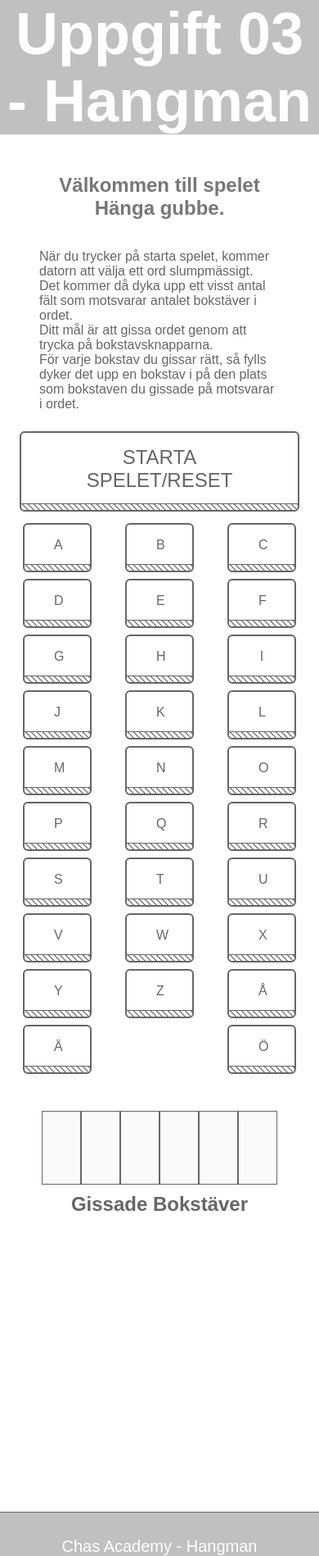
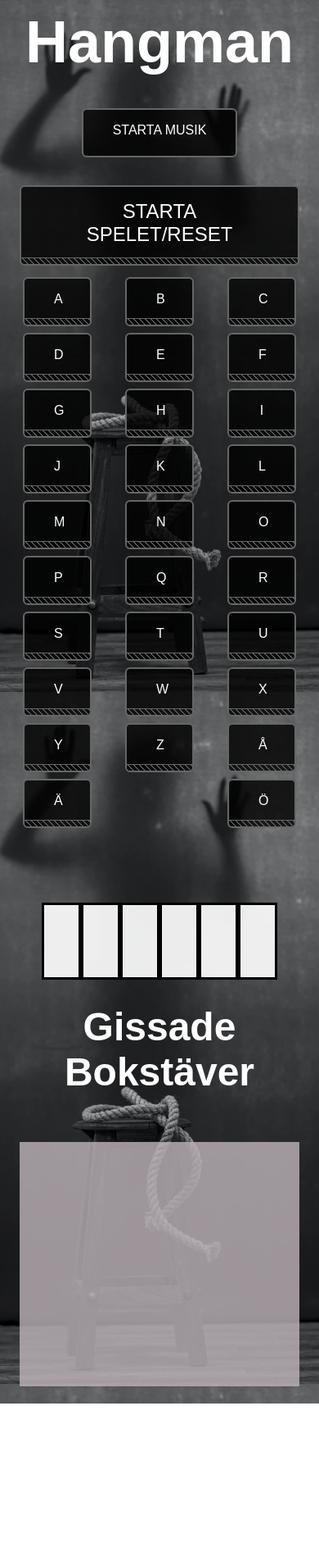
Before and after one commit to chas-academy/u03-js-hangman-mikael-100, a plain HTML site: page index.html in a window 390 px wide. Shown: the whole page at 82% size. After the commit the page ends 1712 px from the top, so only its background shows below. Drawn offline with Linux system fonts and the light colour scheme.

Commit message:
Mike klar

```diff
--- a/css/styles.css
+++ b/css/styles.css
@@ -23,7 +23,7 @@ body {
 }
 
 header {
-  background-color: silver;
+  /* background-color: silver; */
   color: #fff;
   -webkit-box-flex: 0;
   -webkit-flex: none;
@@ -76,8 +76,8 @@ ul {
 }
 
 footer {
-  background-color: silver;
-  border-top: 1px solid #666;
+  /* background-color: silver; */
+  /* border-top: 1px solid #666; */
   margin-top: 20px;
   padding-top: 30px;
   color: #fff;
@@ -115,12 +115,12 @@ footer {
 }
 
 #letterBoxes input {
-  border: 1px solid #666;
-  color: #666;
+  border: 3px solid #000000;
+  color: #000000;
   font-size: 1.5em;
   font-weight: bold;
   line-height: 2em;
-  margin-top: 1em;
+  /* margin-top: 1em; */
   padding: 20px 5px;
   text-align: center;
   width: 2em;
@@ -138,7 +138,7 @@ footer {
   border-radius: 6px;
   border: 0;
   border: 2px solid #666;
-  color: #666;
+  color: #ffffff;
   cursor: pointer;
   display: block;
   font: inherit;
@@ -150,6 +150,7 @@ footer {
   padding: 16px 36px 22px;
   text-decoration: none;
   text-transform: uppercase;
+  background-color: rgba(0, 0, 0, 0.8);
 }
 
 .btn::-moz-focus-inner {
@@ -191,15 +192,16 @@ footer {
 }
 
 .btn--stripe:disabled {
-  background-color: #999;
+  background-color: #ffffff;
   color: #fff;
   border-color: #666;
 }
 
 .btn--stripe:hover {
-  background-color: #666;
+  background-color: #fbfbfb;
   color: #fff;
   border-color: #000;
+  transition: all 0.5s ease;
 }
 
 .btn--stripe:disabled:after,
@@ -220,37 +222,150 @@ footer {
   );
   border-top: 1px solid #000;
 }
-
+/* Mike Style */
+header {
+  display: flex;
+  flex-direction: row;
+  justify-content: center;
+  align-items: center; /* Centrera vertikalt */
+  padding: 10px;
+}
+.knappLat {
+  margin-left: 1.5em;
+  padding-left: 1.5em;
+}
+.knappLat {
+  -moz-user-select: text;
+  background-color: #fff;
+  background: transparent;
+  border-radius: 6px;
+  border: 0;
+  border: 2px solid #666;
+  color: #ffffff;
+  cursor: pointer;
+  display: block;
+  font: inherit;
+  line-height: normal;
+  margin-bottom: 16px;
+  margin: 0;
+  overflow: visible;
+  padding: 0;
+  padding: 16px 36px 22px;
+  text-decoration: none;
+  text-transform: uppercase;
+  background-color: rgba(0, 0, 0, 0.8);
+}
+.h1 {
+  width: 100%;
+}
+.h1 h1 {
+  margin-right: 110px;
+}
+/* h1 {
+  display: flex;
+  align-items: center;
+} */
+/* header {
+  display: flex;
+  justify-content: center;
+} */
+#letterButtons {
+  /* background-color: rgba(191, 181, 186, 0.4); */
+}
 #gissade-bokstaver {
   display: flex;
   flex-direction: row;
   font-size: 2rem;
   color: #000;
+  padding: 20px 20px;
 }
 
 #message {
-  font-size: 2rem;
-  color: #cd0505;
+  font-size: 3rem;
+  color: #ffffff;
   text-align: center;
+  /* background-color: rgba(0, 0, 0, 0.8); */
+  padding: 20px 20px;
+  margin-top: 50px;
 }
 .hang {
   display: flex;
   justify-content: center;
   align-items: center;
   height: 30vh; /* Justera höjden efter ditt behov */
-  margin-top: 10%;
+  margin-top: 20px;
 }
-
+#hangman {
+  margin-top: 80px;
+}
+h2 {
+  margin-top: 20px;
+}
+img {
+  background-color: rgba(191, 181, 186, 0.8);
+}
 .ordBox {
   display: flex;
   justify-content: center;
   align-items: center;
+}
+.ordBox li {
+  display: flex;
+  justify-content: center;
+  align-items: center;
   margin-top: 5%;
+  background-color: rgba(255, 255, 255, 0.9);
 }
-.gissa {
+.gissa-pos {
   display: flex;
   justify-content: center;
   align-items: center;
   flex-direction: column;
+}
+.gissa {
   margin-top: 10px;
+  /* background-color: rgba(0, 0, 0, 0.8); */
+  color: #ffffff;
+  font-size: 2rem;
+  width: 70%;
+  text-align: center;
 }
+#gissade-bokstaver {
+  display: flex;
+  justify-content: center;
+  align-items: center;
+  color: #fff;
+}
+
+body {
+  background-image: url("../mikebilder/w.webp");
+  background-size: cover;
+  background-repeat: no-repeat;
+  background-attachment: fixed;
+}
+
+/* MOBILE */
+
+@media screen and (max-width: 390px) {
+  .h1 h1 {
+    margin-right: 0px;
+  }
+  header {
+    flex-direction: column-reverse;
+  }
+  body {
+  }
+  #hangman {
+    width: 100%;
+    margin-top: 80px;
+  }
+  .knappLat {
+    margin-top: 40px;
+  }
+  .hang {
+    margin-top: 0;
+  }
+  #message {
+    margin-top: 30px;
+  }
+}
--- a/index.html
+++ b/index.html
@@ -6,22 +6,23 @@
     <meta name="viewport" content="width=device-width, initial-scale=1.0">
     <title>Hangman</title>
     <link rel="stylesheet" type="text/css" href="css/styles.css">
+    <link rel="icon" href="../favicon.png" type="image/x-icon">
+
 </head>
 
 <body>
     <header>
-        <h1>Uppgift 03 - Hangman</h1>
+        <div class="latKnap">
+            <audio id="lat" src="../Spok.mp3"></audio>
+            <button class="knappLat" onclick="lat()">STARTA MUSIK</button>
+        </div>
+
+        <div class="h1">
+            <h1>Hangman</h1>
+        </div>
     </header>
     <main>
-        <article>
-            <h2>Välkommen till spelet Hänga gubbe.</h2>
-            <p>När du trycker på starta spelet, kommer datorn att välja ett ord slumpmässigt. <br />
-                Det kommer då dyka upp ett visst antal fält som motsvarar antalet bokstäver i ordet. <br />
-                Ditt mål är att gissa ordet genom att trycka på bokstavsknapparna.<br />
-                För varje bokstav du gissar rätt, så fylls dyker det upp en bokstav i på den plats som bokstaven du
-                gissade på motsvarar i ordet.
-            </p>
-        </article>
+
         <button class="btn btn--stripe" type="button" id="startGameBtn">Starta spelet/Reset</button>
         <section id="gameBoard">
             <ul id="letterButtons">
@@ -55,6 +56,9 @@
                 <li><button class="btn btn--stripe" type="button" value="Ä">Ä</button></li>
                 <li><button class="btn btn--stripe" type="button" value="Ö">Ö</button></li>
             </ul>
+            <section id="message">
+                <!-- This is where messages should appear -->
+            </section>
             <section id="letterBoxes">
                 <!-- This is where the matched letters should appear, these should match the number of letters in the selected word -->
                 <ul class="ordBox">
@@ -66,20 +70,20 @@
                     <li><input type="text" disabled value="" /></li>
                 </ul>
             </section>
-            <section class="gissa">
-                <h2>Gissade Bokstäver</h2>
-                <ul id="gissade-bokstaver"></ul>
-            </section>
+            <div class="gissa-pos">
+                <section class="gissa">
+                    <h2>Gissade Bokstäver</h2>
+                    <ul id="gissade-bokstaver"></ul>
+                </section>
+            </div>
+
             <div class="hang">
                 <img id="hangman" src="images/h0.png" alt="hangman">
             </div>
         </section>
-        <section id="message">
-            <!-- This is where messages should appear -->
-        </section>
+
     </main>
     <footer>
-        Chas Academy - Hangman
     </footer>
     <script type="text/javascript" src="js/script.js"></script>
 </body>
--- a/js/script.js
+++ b/js/script.js
@@ -171,8 +171,7 @@ function uppdateraBild() {
   // Funktionen knappTryckningKlart startas nu varjegång för att se om dess if kondition är uppfyllt.
   if (aktuellBild === 7) {
     let forlust = document.getElementById("message");
-    forlust.textContent =
-      "Du har förlorat! Tryck på STARTA SPELET/RESET För att börja om";
+    forlust.textContent = "Du har förlorat!";
     knappTryckningTillåten++;
     knappTryckKlart();
   }
@@ -182,7 +181,7 @@ function uppdateraBild() {
 
 function knappTryckKlart() {
   if (knappTryckningTillåten === 2) {
-    alert("Du har förlorat! Tryck på STARTA SPELET/RESET För att börja om");
+    alert("Du har förlorat! Tryck på STARTA SPELET/RESET");
     knappTryckningTillåten++;
   }
   if (knappTryckningTillåten === 3) {
@@ -235,7 +234,7 @@ function duVann() {
     // När duVannJu är lika med 2 loggas en Alert som hänvisar spelaren att starta om.
     if (allaGissade) {
       let vinst = document.getElementById("message");
-      vinst.textContent = "GRattis Du Vann";
+      vinst.textContent = "Grattis Du Vann";
       duVannJU++;
 
       // När duVannJU är större eller lika med 2 så triggas denna Alert som hänvisar spelaren att starta om och plussar sedan på
@@ -244,7 +243,7 @@ function duVann() {
       // spelaren trillskad och skall trycka på keydown när knapparna är disablade så startas spelet om när knappTryckningTillaten är lika eller större än 3.
     }
     if (duVannJU === 2) {
-      alert("Du har ju Vunnit! Tryck på STARTA SPELET/RESET för att börja om");
+      alert("Tryck på STARTA SPELET/RESET");
       duVannJU++;
     }
 
@@ -264,6 +263,22 @@ function clearMessage() {
 // Funktion för att starta spelet
 document.querySelector("#startGameBtn").addEventListener("click", resetGame);
 
-//// Kolla så spelet fungerar på firefox
-// Gör så att meddelande kommer upp inne i html
-// I duVann fixa så arr det logga ut på datorn i Html
+// Funktion för att spela ljud
+// Knapp finns högst upp till vänster som låter spelaren starta igång musik. Jag hade den på
+// Auto start först med blev galen så spelaren själv får välja
+// Jag lade in funktionen i oneclick i html dokumentet på knappen detta gör att funktionen startar när man trycker i htmlet
+// de första if kollar om låten är pausad då sätter den igång låten och lägger fram "STOPPA MUSIK"
+// om den är igång pausas musiken och "STARTA MUSIK" loggas
+
+function lat() {
+  var lat = document.getElementById("lat");
+  var knapp = document.querySelector("button");
+
+  if (lat.paused) {
+    lat.play();
+    knapp.textContent = "STOPA MUSIK";
+  } else {
+    lat.pause();
+    knapp.textContent = "STARTA MUSIK"; // Flyttade hit för att ändra texten när låten är pausad
+  }
+}
```
Also changed, not shown: mikebilder/w.webp (added).
